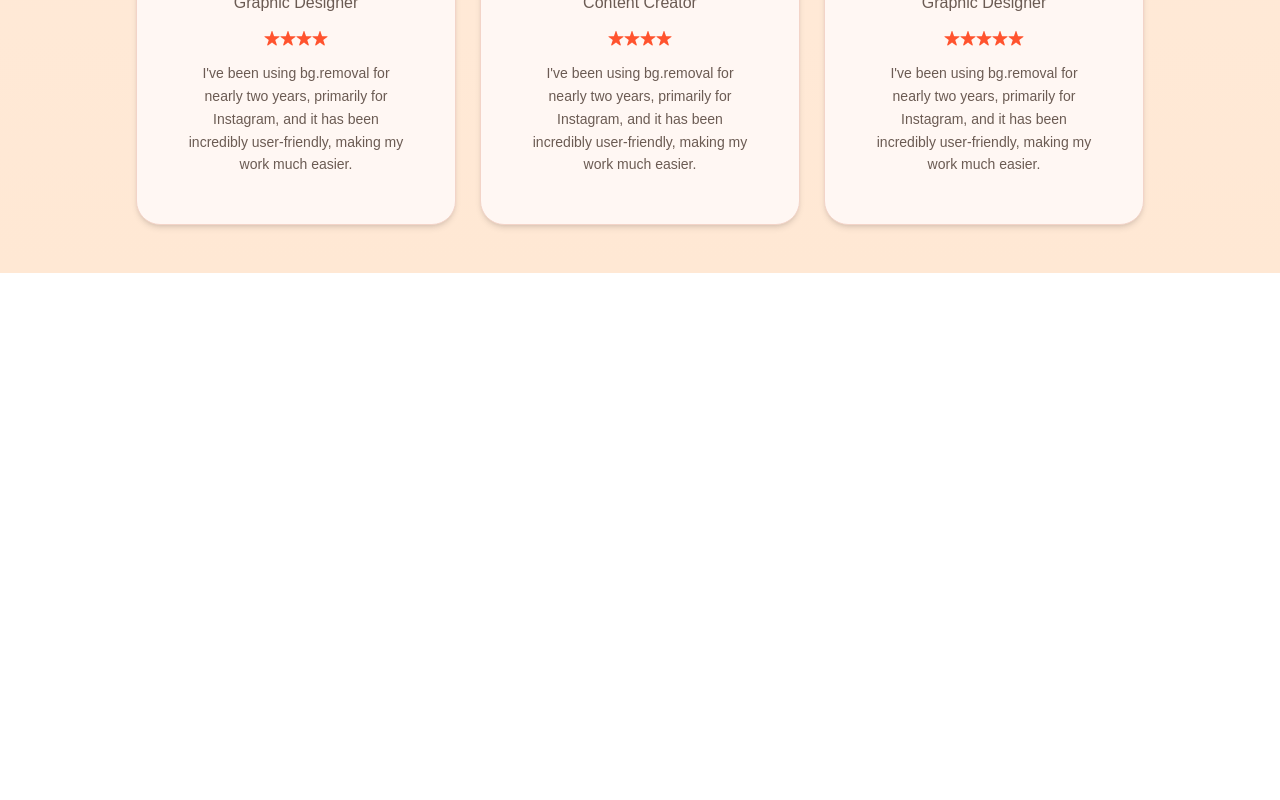
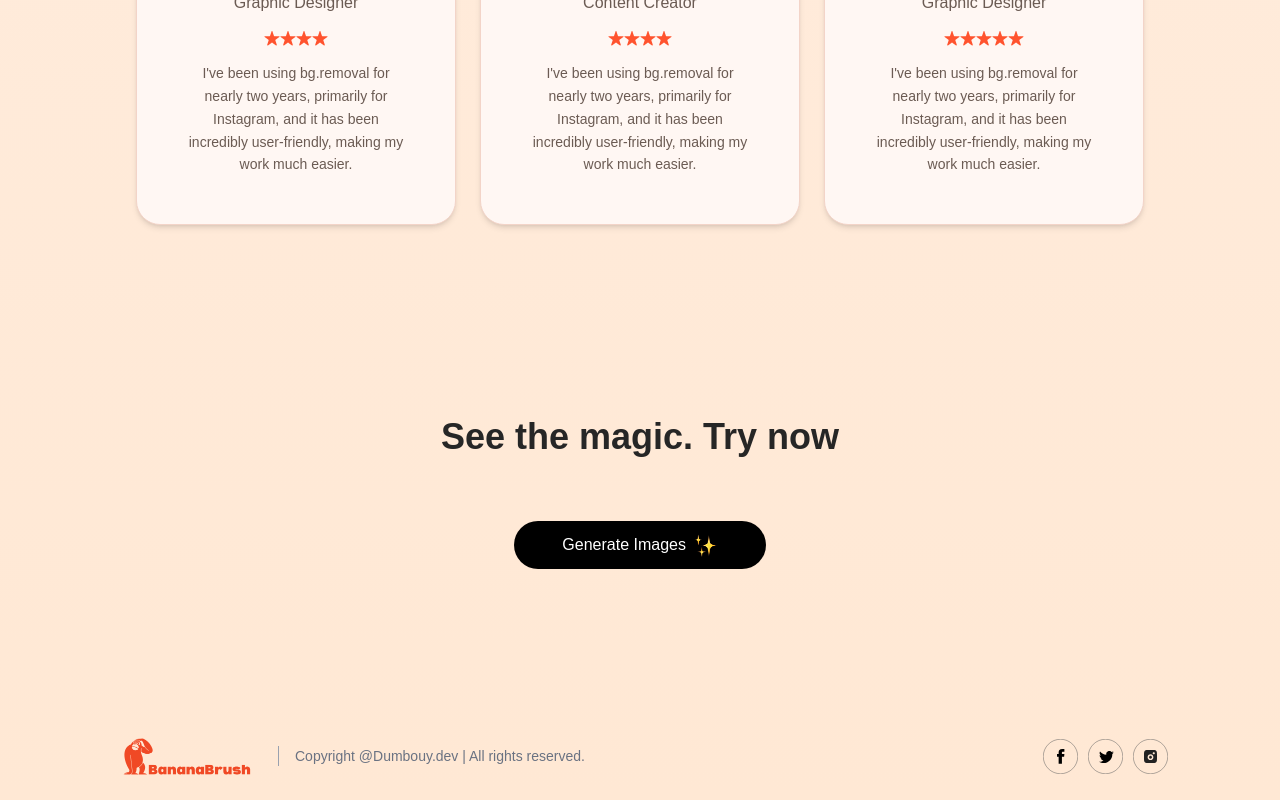
Before and after one commit to Dumboiiiy/BananaBrush, a React (Vite) app in the folder client/: page / in a window 1280 px wide. Shown: the part 2787-3587 px from the top of the page. Before the commit the page ends 3140 px from the top, so only its background shows below. Built offline with nearby package versions, Linux system fonts and the light colour scheme.

Commit message:
GenerateBtn.jsx Footer.jsx added, Home page completed

```diff
--- a/client/src/App.jsx
+++ b/client/src/App.jsx
@@ -4,6 +4,7 @@
 import Result from "./pages/Result";
 import BuyCredit from "./pages/BuyCredit";
 import Navbar from "./components/Navbar";
+import Footer from "./components/Footer";
 
 function App() {
   return (
@@ -14,6 +15,7 @@
         <Route path="/result" element={<Result />} />
         <Route path="/buy" element={<BuyCredit />} />
       </Routes>
+      <Footer />
     </div>
   );
 }
--- /dev/null
+++ b/client/src/components/Footer.jsx
@@ -0,0 +1,20 @@
+import React from "react";
+import { assets } from "../assets/assets";
+
+const Footer = () => {
+  return (
+    <div className="flex items-center justify-between gap-4 py-3 mt-20">
+      <img src={assets.LogoWithTextWithoutBG} width={150} />
+      <p className="flex-1 border-l border-gray-400 pl-4 text-sm text-gray-500 max-sm:hidden">
+        Copyright @Dumbouy.dev | All rights reserved.
+      </p>
+      <div className="flex gap-2.5">
+        <img src={assets.facebook_icon} width={35} />
+        <img src={assets.twitter_icon} width={35} />
+        <img src={assets.instagram_icon} width={35} />
+      </div>
+    </div>
+  );
+};
+
+export default Footer;
--- /dev/null
+++ b/client/src/components/GenerateBtn.jsx
@@ -0,0 +1,18 @@
+import React from "react";
+import { assets } from "../assets/assets";
+
+const GenerateBtn = () => {
+  return (
+    <div className="pb-16 text-center">
+      <h1 className="text-2xl md:text-3xl lg:text-4xl mt-4 font-semibold text-neutral-800 py-6 md:py-16">
+        See the magic. Try now
+      </h1>
+      <button className="inline-flex items-center gap-2 px-12 py-3 rounded-full bg-black text-white m-auto hover:scale-105 transition-all duration-500">
+        Generate Images
+        <img src={assets.star_group} className="h-6" />
+      </button>
+    </div>
+  );
+};
+
+export default GenerateBtn;
--- a/client/src/pages/Home.jsx
+++ b/client/src/pages/Home.jsx
@@ -4,6 +4,7 @@
 import { stepsData } from "../assets/assets";
 import Description from "../components/Description";
 import Testimonials from "../components/Testimonials";
+import GenerateBtn from "../components/GenerateBtn.jsx";
 
 const Home = () => {
   return (
@@ -12,6 +13,7 @@
       <Steps />
       <Description />
       <Testimonials />
+      <GenerateBtn />
     </div>
   );
 };
```
